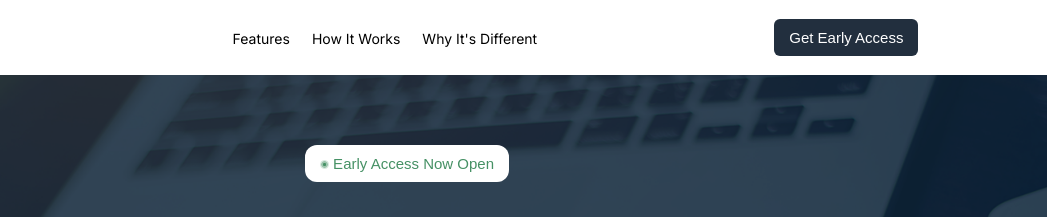
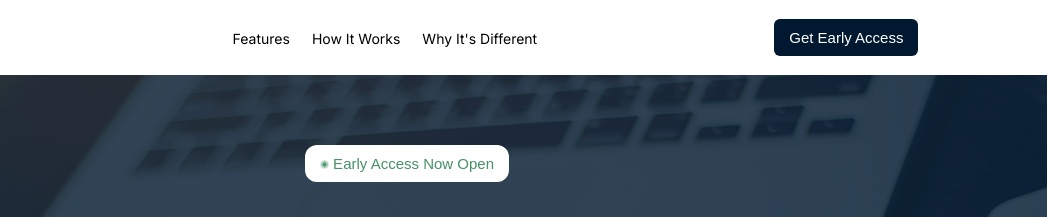
Before and after one commit to Rumel0606/frist_assignment, a plain HTML site: page index.html in a window 1280 px wide. In both pictures the pointer is over the button 1079 px from the left and 37 px from the top of the page. Shown: the top 217 px of the page, 233-1280 px from the left. Drawn offline with Linux system fonts and the light colour scheme.

Commit message:
completed

```diff
--- a/style.css
+++ b/style.css
@@ -18,7 +18,7 @@ body{
      font-size: 15px;
 }
 .btn:hover{
-    background-color:#222f3e;
+    background-color:#001931;
 }
 
 .masterwid{
@@ -132,8 +132,6 @@ nav ul li a{
     margin-top:40px;
 }
  .knowledge, img {
-    /* width: 280px;
-    height: 300px; */
     width: 420px;
 }
 .brain-section-right{
@@ -203,6 +201,7 @@ nav ul li a{
  }
  .social-section p {
     color: white;
+    margin-bottom: 10px;
  }
  .footer-containr-main{
    border-bottom:1px solid rgba(142, 139, 139, 0.584) ;
```
